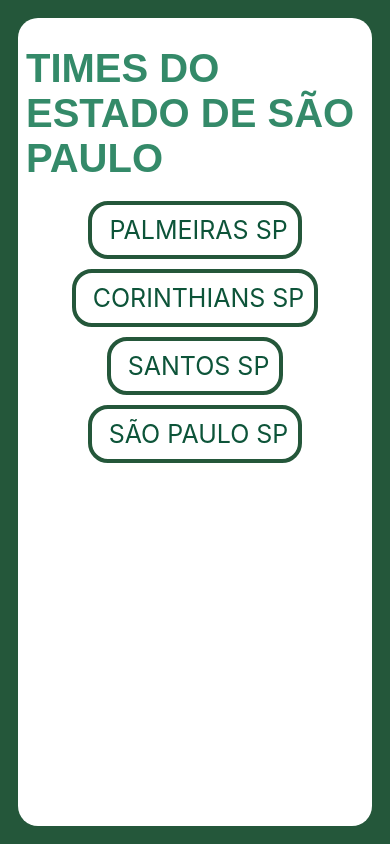
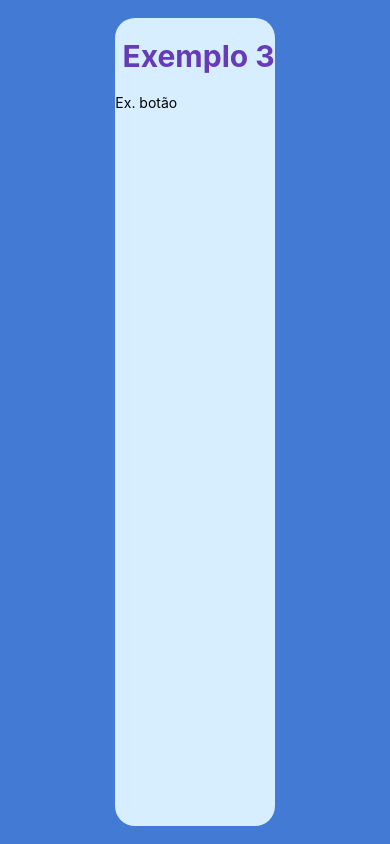
Before and after one commit to Pedrox23/aula_expo_0, a React Native app: screen / in a window 390 px wide. Built offline with nearby package versions, Linux system fonts and the light colour scheme.

Commit message:
aula 30-04

```diff
--- a/App.js
+++ b/App.js
@@ -3,6 +3,7 @@
 
 import Exemplo_0 from './components/exemplo_1';
 import Exemplo2 from './components/exemplo_2';
+import Exemplo_3 from './components/exemplo_3'
 
 import Atividade1 from './components/atividade_1';
 import Atividade_2 from './components/atividade_2';
@@ -10,7 +11,7 @@
 export default function App() {
   return (
     <View style={styles.container}>
-      <Atividade_2 />
+      <Exemplo_3 />
       <StatusBar style="auto" />
     </View>
   );
@@ -19,7 +20,7 @@
 const styles = StyleSheet.create({
   container: {
     flex: 1,
-    backgroundColor: '#24573a',
+    backgroundColor: '#427ad4',
     alignItems: 'center',
     justifyContent: 'center',
     padding: 18,
--- /dev/null
+++ b/components/exemplo_3/index.js
@@ -0,0 +1,16 @@
+import {View, Text, Pressable} from 'react-native';
+
+import styles from './styles';
+
+export default function exemplo_3 () {
+    return(
+        <View style={styles.container}>
+            <Text style={styles.titulo}> Exemplo 3</Text>
+        <Pressable>
+        <Text>Ex. botão</Text>
+        </Pressable>
+
+        </View>
+
+    );
+}
--- /dev/null
+++ b/components/exemplo_3/styles.js
@@ -0,0 +1,18 @@
+import { StyleSheet } from 'react-native';
+
+const styles = StyleSheet.create({
+    container: {
+        flex: 1,
+        backgroundColor: '#d6eeff',
+        borderRadius: 20,
+    },
+    titulo: {
+        fontSize: 30,
+        fontWeight: 'bold',
+        marginVertical: 20,
+        color: '#673AB7'
+    },
+
+});
+
+export default styles;
```
